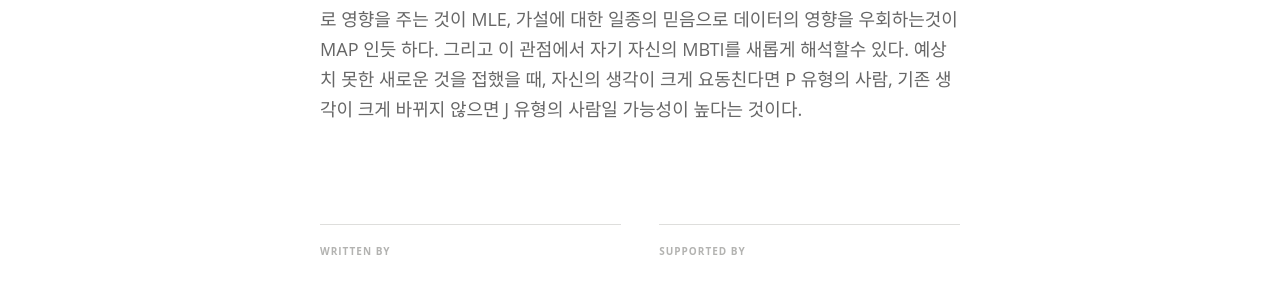
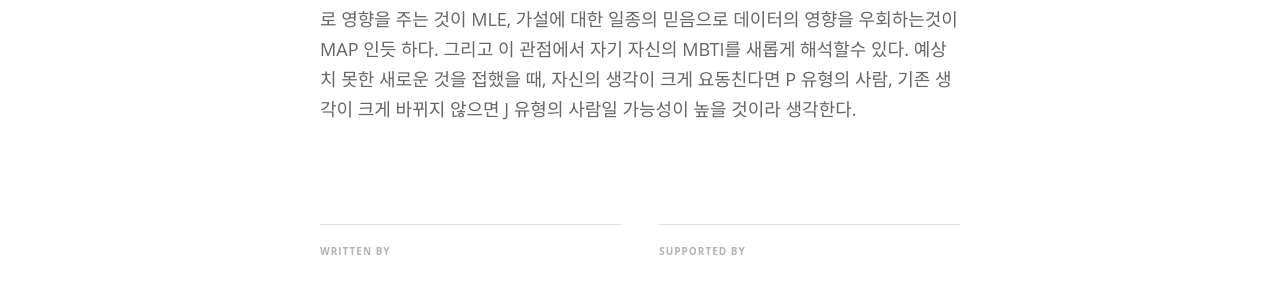
Before and after one commit to minniie/minniie.github.io, a Jekyll site: the page built from _posts/2021-08-04-post3.markdown, in a window 1280 px wide and 900 px high, scrolled down 3981 px. Shown: the part 283-572 px from the top of the window. Built offline with Jekyll 4.4.1, drawn with Linux system fonts in a browser that asks for light colours; nearby versions of some CDN libraries; some web fonts are replaced; some of the changed text lies outside the part shown.

Commit message:
Update 2021-08-04-post3.markdown

```diff
--- a/_posts/2021-08-04-post3.markdown
+++ b/_posts/2021-08-04-post3.markdown
@@ -64,4 +64,4 @@ $$ h_3 = \frac{(\alpha + \text{꽃을 선물한 날})}{(\alpha + \beta + \text{
 
 머신러닝에서 MAP 를 사용하는 것이, 처음에는 일종의 cheating 처럼 느껴졌다. 가장 좋은 가설을 찾으려고 하는 와중에 가설에 대한 가정을 한다는 것이 순환논리 같아 보였기 때문이다. 하지만 MBTI 의 P 와 J 에 대입해보니, 일상생활에서 오히려 J 유형 같은 MAP 식 사고를 훨씬 많이 하는듯 하다. 우리는 사실 매 순간 세상에 대한 가정을 하고 살기 때문이다. obvious 한 가정들을 무시하면 우리는 평생 확실히 안다고 하는 것이 없을 것이다. (근데 실제로 나는 완전 P 이다?!)
 
-결국 MLE 와 MAP 의 본질적인 차이는, 모델이 새로운 데이터를 보았을 때 가설에 그대로 영향을 주는 것이 MLE, 가설에 대한 일종의 믿음으로 데이터의 영향을 우회하는것이 MAP 인듯 하다. 그리고 이 관점에서 자기 자신의 MBTI를 새롭게 해석할수 있다. 예상치 못한 새로운 것을 접했을 때, 자신의 생각이 크게 요동친다면 P 유형의 사람, 기존 생각이 크게 바뀌지 않으면 J 유형의 사람일 가능성이 높다는 것이다.
+결국 MLE 와 MAP 의 본질적인 차이는, 모델이 새로운 데이터를 보았을 때 가설에 그대로 영향을 주는 것이 MLE, 가설에 대한 일종의 믿음으로 데이터의 영향을 우회하는것이 MAP 인듯 하다. 그리고 이 관점에서 자기 자신의 MBTI를 새롭게 해석할수 있다. 예상치 못한 새로운 것을 접했을 때, 자신의 생각이 크게 요동친다면 P 유형의 사람, 기존 생각이 크게 바뀌지 않으면 J 유형의 사람일 가능성이 높을 것이라 생각한다.
```
